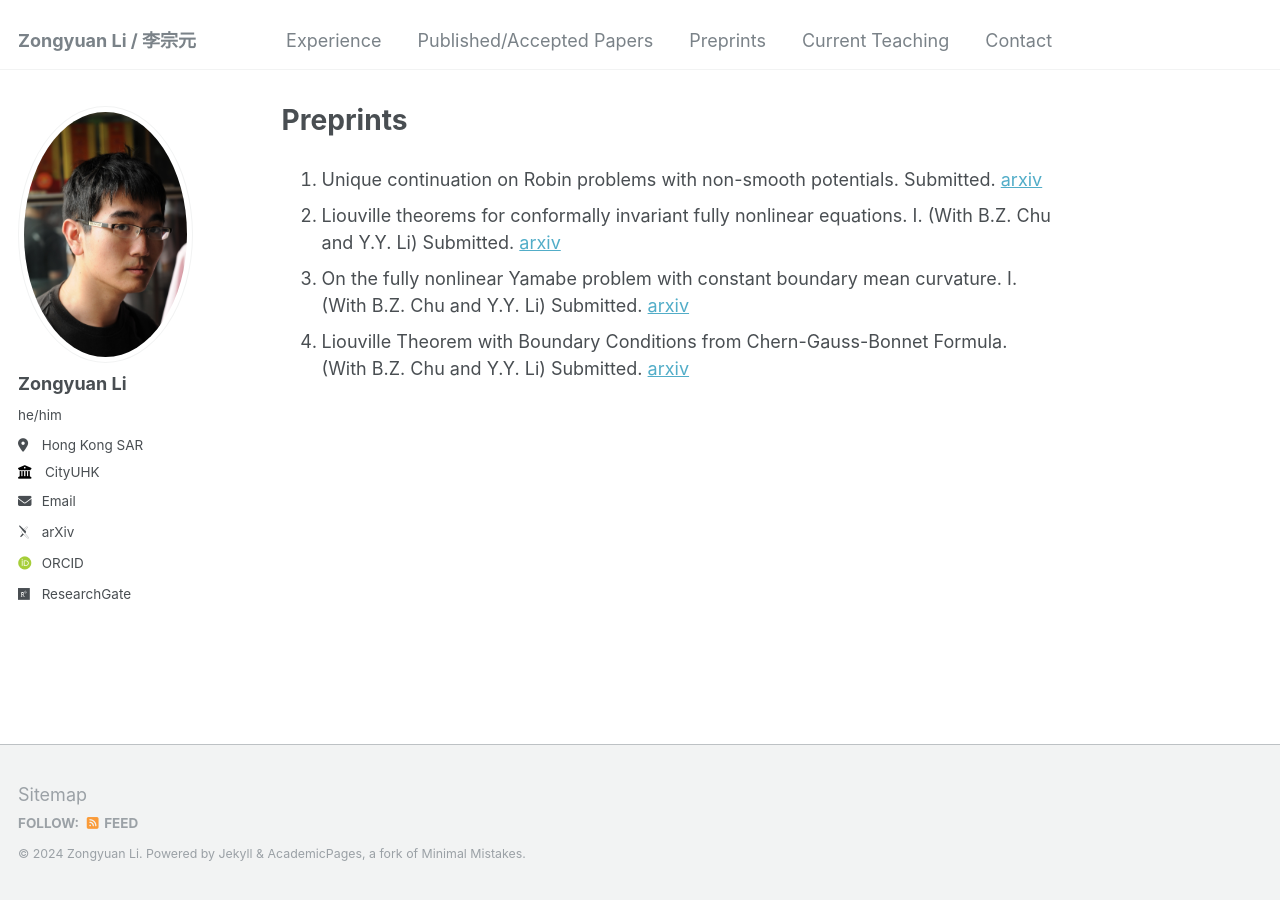
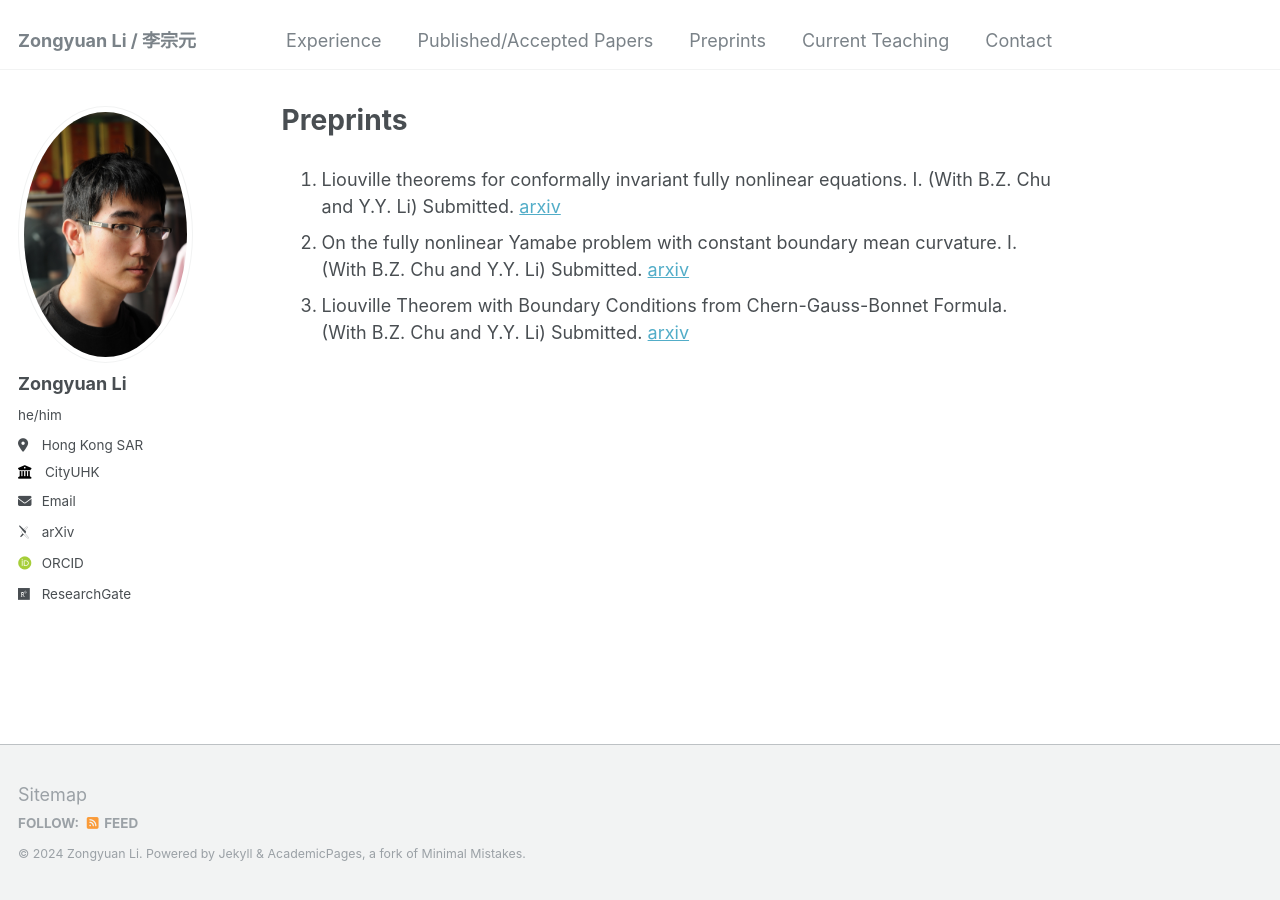
Before and after one commit to zongyuan-li/zongyuan-li.github.io, a Jekyll site: the page built from _pages/Preprints.md, in a window 1280 px wide. Built offline with Jekyll 4.4.1, drawn with Linux system fonts in a browser that asks for light colours; some web fonts are replaced.

Commit message:
Update Preprints.md

```diff
--- a/_pages/Preprints.md
+++ b/_pages/Preprints.md
@@ -6,8 +6,6 @@
   - /md/
   - /Preprints.html
 ---
-
-  1. Unique continuation on Robin problems with non-smooth potentials.  Submitted. [arxiv](https://arxiv.org/abs/2304.04342)
-  2. Liouville theorems for conformally invariant fully nonlinear equations. I. (With B.Z. Chu and Y.Y. Li) Submitted. [arxiv](https://arxiv.org/abs/2311.07542)
-  3. On the fully nonlinear Yamabe problem with constant boundary mean curvature. I. (With B.Z. Chu and Y.Y. Li) Submitted. [arxiv](https://arxiv.org/abs/2410.09683)
-  4. Liouville Theorem with Boundary Conditions from Chern-Gauss-Bonnet Formula. (With B.Z. Chu and Y.Y. Li) Submitted. [arxiv](https://arxiv.org/abs/2410.16384)
+  1. Liouville theorems for conformally invariant fully nonlinear equations. I. (With B.Z. Chu and Y.Y. Li) Submitted. [arxiv](https://arxiv.org/abs/2311.07542)
+  2. On the fully nonlinear Yamabe problem with constant boundary mean curvature. I. (With B.Z. Chu and Y.Y. Li) Submitted. [arxiv](https://arxiv.org/abs/2410.09683)
+  3. Liouville Theorem with Boundary Conditions from Chern-Gauss-Bonnet Formula. (With B.Z. Chu and Y.Y. Li) Submitted. [arxiv](https://arxiv.org/abs/2410.16384)
```
